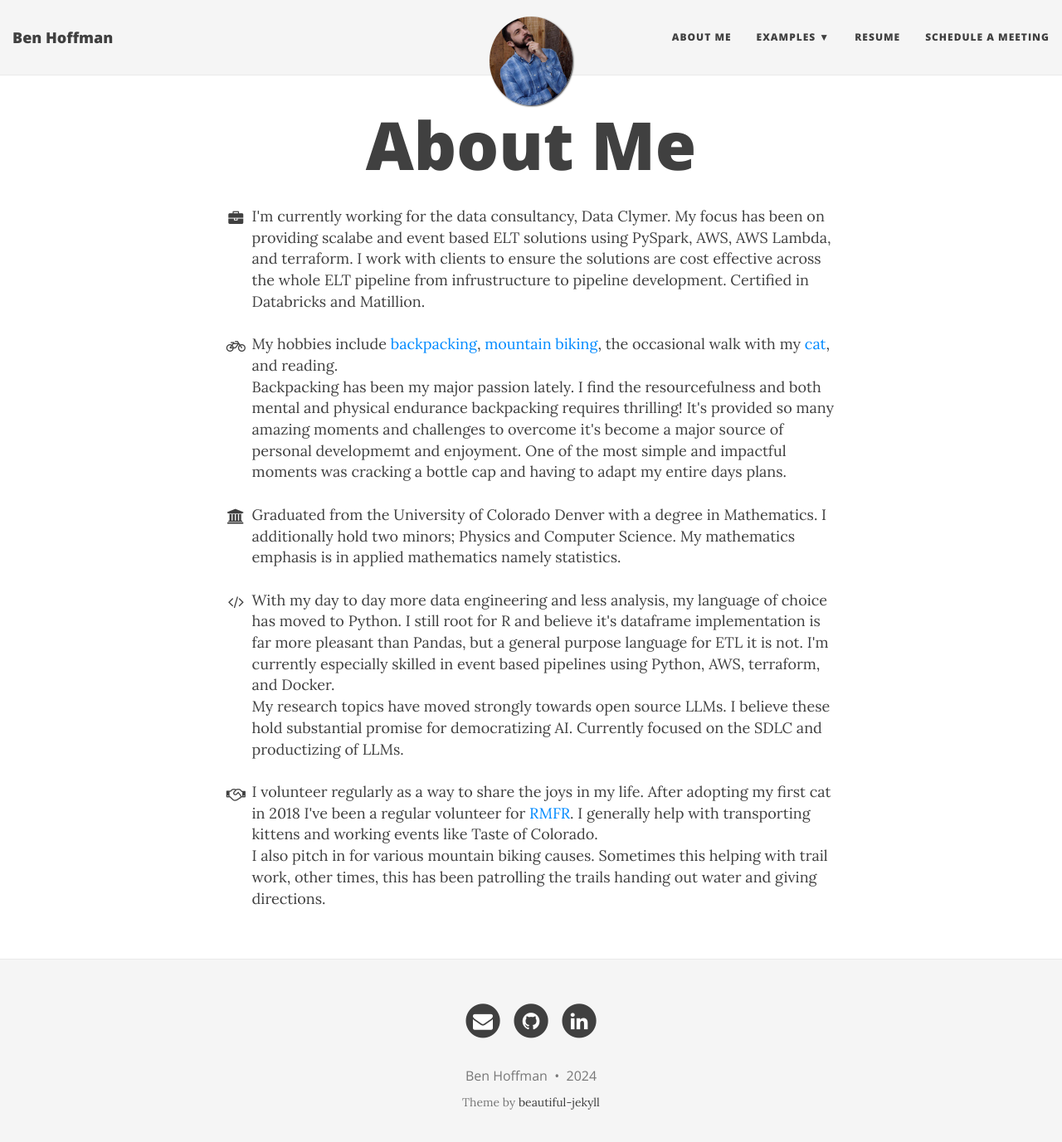
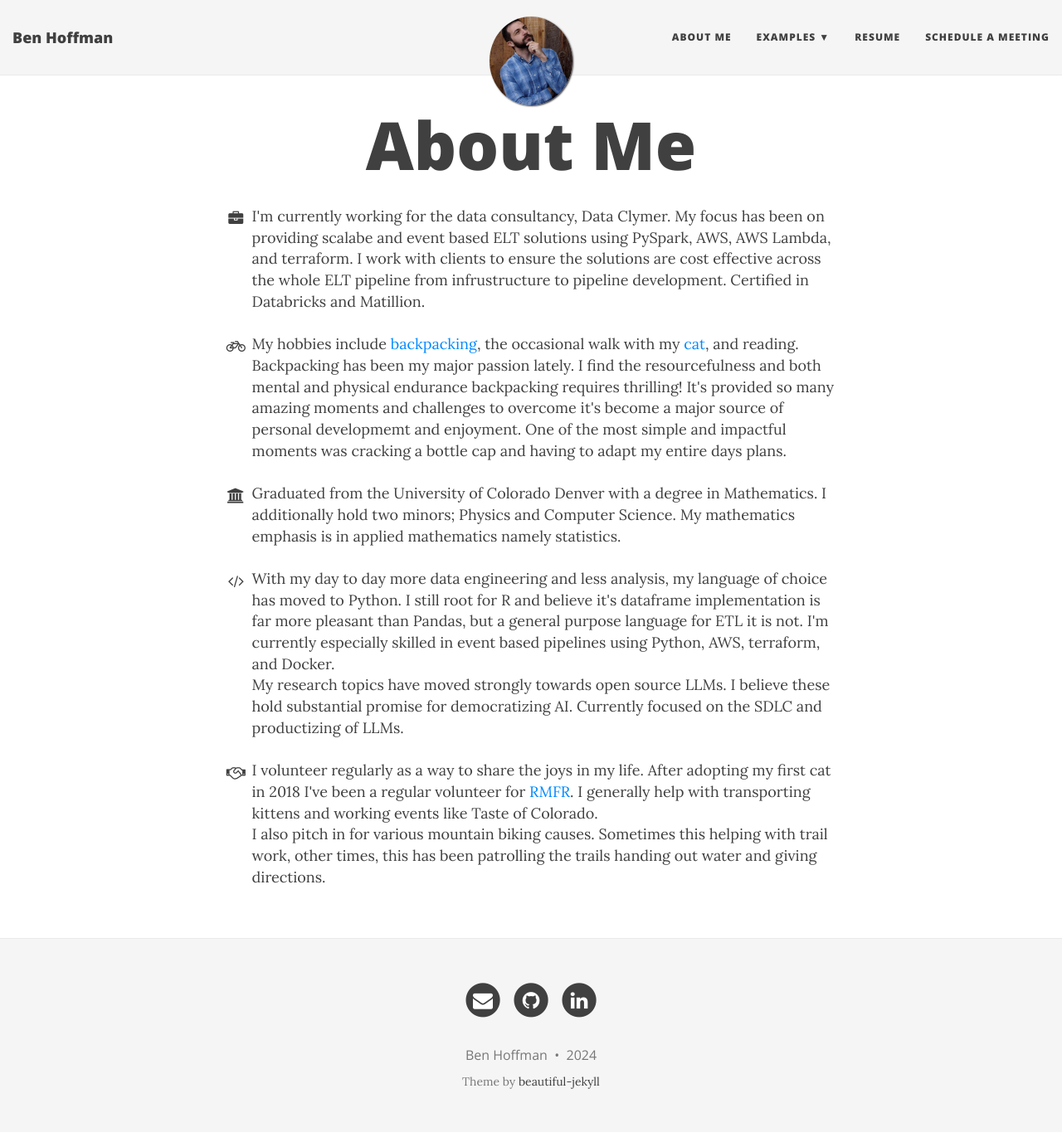
Before and after one commit to hoffmben/hoffmben.github.io, a Jekyll site: the page built from aboutme.md, in a window 1280 px wide and 1390 px high. Shown: the top 1377 px of the window at 83% size. Built offline with Jekyll 4.4.1, drawn with Linux system fonts in a browser that asks for light colours.

Commit message:
Removing old hobbies

```diff
--- a/aboutme.md
+++ b/aboutme.md
@@ -13,7 +13,6 @@ ELT pipeline from infrustructure to pipeline development. Certified in Databrick
 <br>
 <li><span class="fa-li"><i class="fa fa-bicycle" aria-hidden="true"></i></span>
 My hobbies include <a href="https://benhoffman.net/backpacking">backpacking</a>,
-<a href="https://benhoffman.net/mountain_biking">mountain biking</a>,
 the occasional walk with my <a href="https://benhoffman.net/cat">cat</a>,
 and reading.
 <br>
```
